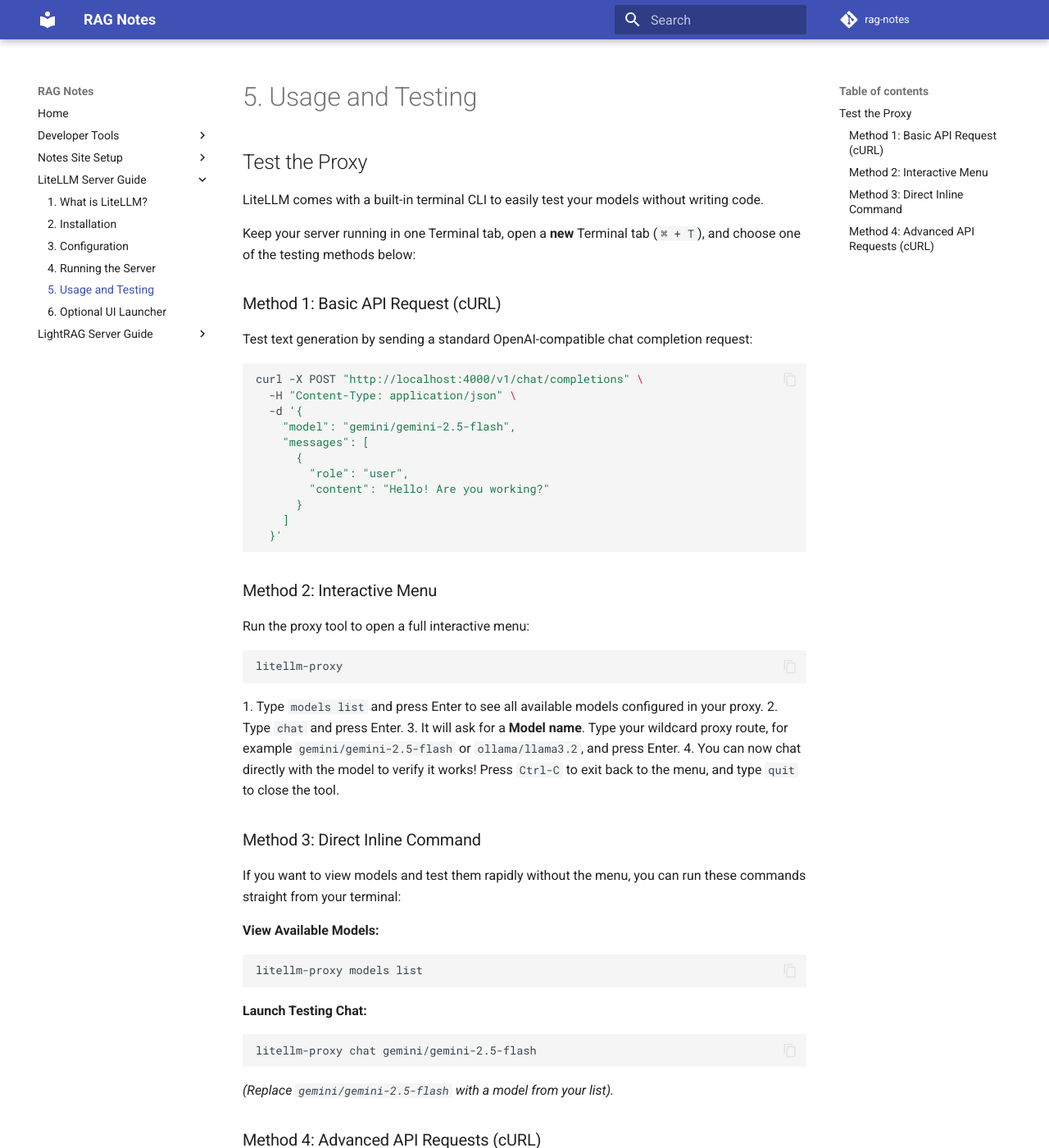
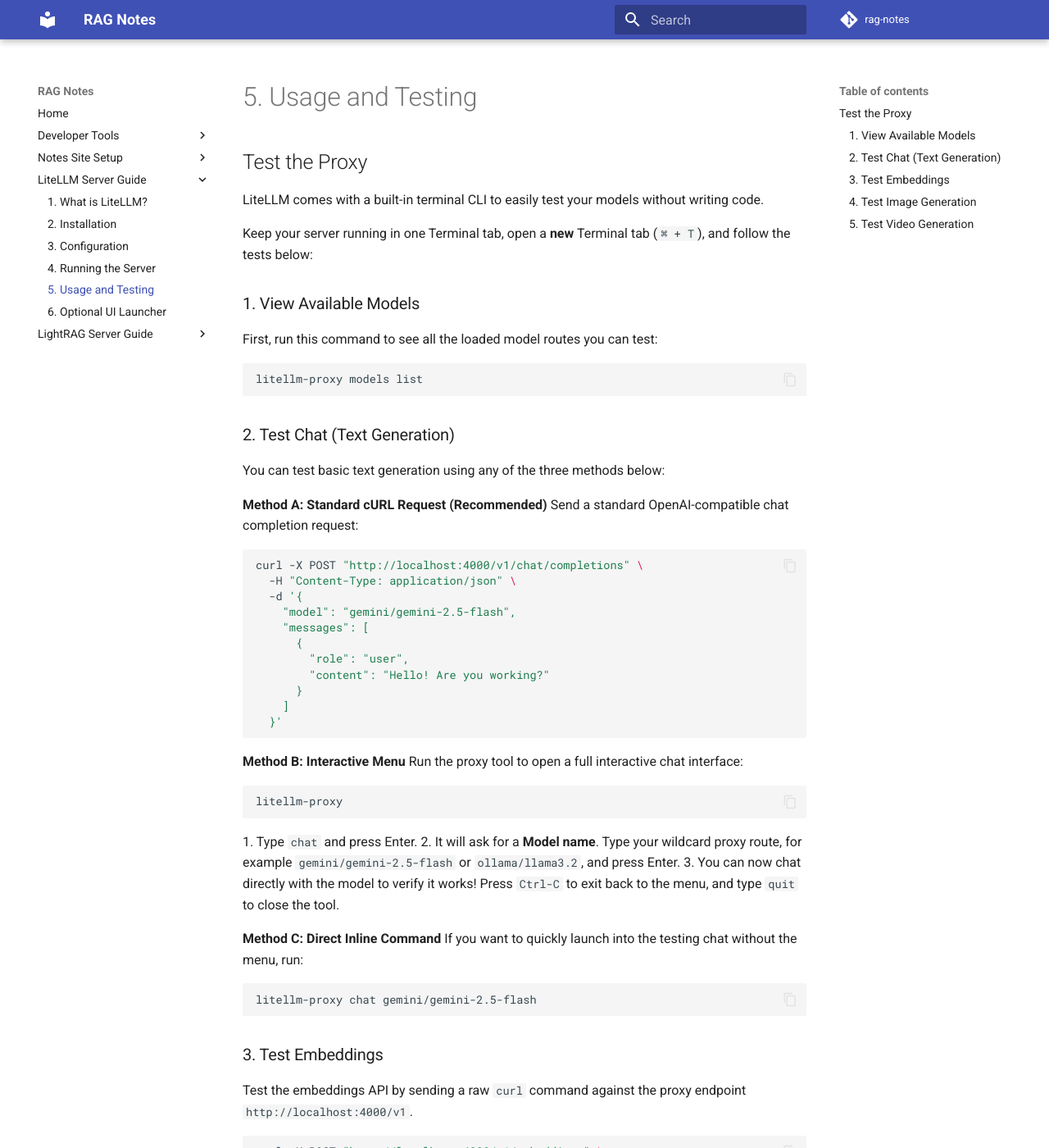
Before and after one commit to kbhatiya999/rag-notes, an MkDocs documentation site: the page built from docs/litellm/5-usage-and-testing.md, in a window 1280 px wide and 1400 px high. Shown: the whole window at 82% size. Built offline with MkDocs 1.6.1 and Material for MkDocs 9.7.7, drawn with Linux system fonts in a browser that asks for light colours; comment, search, counter and statistics services are not loaded; some of the changed text lies outside the part shown.

Commit message:
Restructured Usage and Testing guide by API modality.

````diff
--- a/docs/litellm/5-usage-and-testing.md
+++ b/docs/litellm/5-usage-and-testing.md
@@ -3,11 +3,19 @@
 ## Test the Proxy
 LiteLLM comes with a built-in terminal CLI to easily test your models without writing code.
 
-Keep your server running in one Terminal tab, open a **new** Terminal tab (`⌘ + T`), and choose one of the testing methods below:
+Keep your server running in one Terminal tab, open a **new** Terminal tab (`⌘ + T`), and follow the tests below:
 
-### Method 1: Basic API Request (cURL)
-Test text generation by sending a standard OpenAI-compatible chat completion request:
+### 1. View Available Models
+First, run this command to see all the loaded model routes you can test:
+```bash
+litellm-proxy models list
+```
 
+### 2. Test Chat (Text Generation)
+You can test basic text generation using any of the three methods below:
+
+**Method A: Standard cURL Request (Recommended)**
+Send a standard OpenAI-compatible chat completion request:
 ```bash
 curl -X POST "http://localhost:4000/v1/chat/completions" \
   -H "Content-Type: application/json" \
@@ -22,34 +30,23 @@
   }'
 ```
 
-### Method 2: Interactive Menu
-Run the proxy tool to open a full interactive menu:
+**Method B: Interactive Menu**
+Run the proxy tool to open a full interactive chat interface:
 ```bash
 litellm-proxy
 ```
-1. Type `models list` and press Enter to see all available models configured in your proxy.
-2. Type `chat` and press Enter.
-3. It will ask for a **Model name**. Type your wildcard proxy route, for example `gemini/gemini-2.5-flash` or `ollama/llama3.2`, and press Enter.
-4. You can now chat directly with the model to verify it works! Press `Ctrl-C` to exit back to the menu, and type `quit` to close the tool.
+1. Type `chat` and press Enter.
+2. It will ask for a **Model name**. Type your wildcard proxy route, for example `gemini/gemini-2.5-flash` or `ollama/llama3.2`, and press Enter.
+3. You can now chat directly with the model to verify it works! Press `Ctrl-C` to exit back to the menu, and type `quit` to close the tool.
 
-### Method 3: Direct Inline Command
-If you want to view models and test them rapidly without the menu, you can run these commands straight from your terminal:
-
-**View Available Models:**
-```bash
-litellm-proxy models list
-```
-
-**Launch Testing Chat:**
+**Method C: Direct Inline Command**
+If you want to quickly launch into the testing chat without the menu, run:
 ```bash
 litellm-proxy chat gemini/gemini-2.5-flash
 ```
-*(Replace `gemini/gemini-2.5-flash` with a model from your list).*
 
-### Method 4: Advanced API Requests (cURL)
-If you want to test specific APIs like embeddings or image/video generation, you can use raw `curl` commands against the proxy endpoint `http://localhost:4000/v1`.
-
-**Test Embeddings:**
+### 3. Test Embeddings
+Test the embeddings API by sending a raw `curl` command against the proxy endpoint `http://localhost:4000/v1`.
 ```bash
 curl -X POST "http://localhost:4000/v1/embeddings" \
   -H "Content-Type: application/json" \
````
Also changed, not shown: other parts of docs/litellm/5-usage-and-testing.md (+3 -3 lines).
